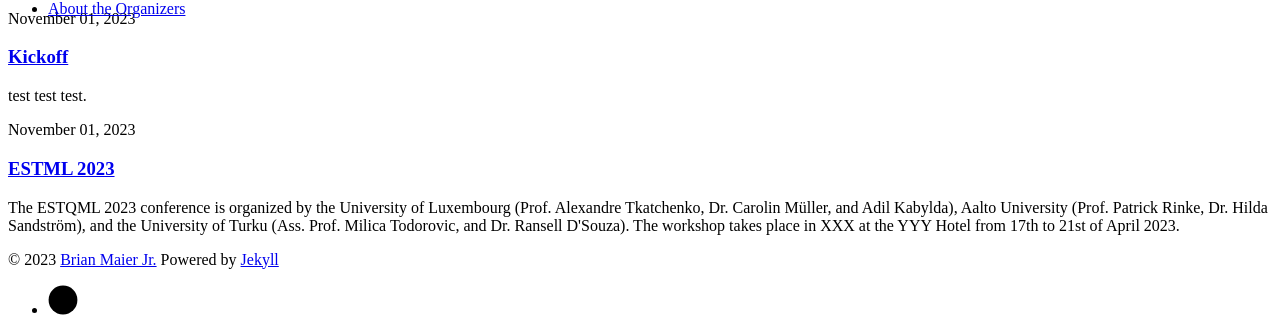
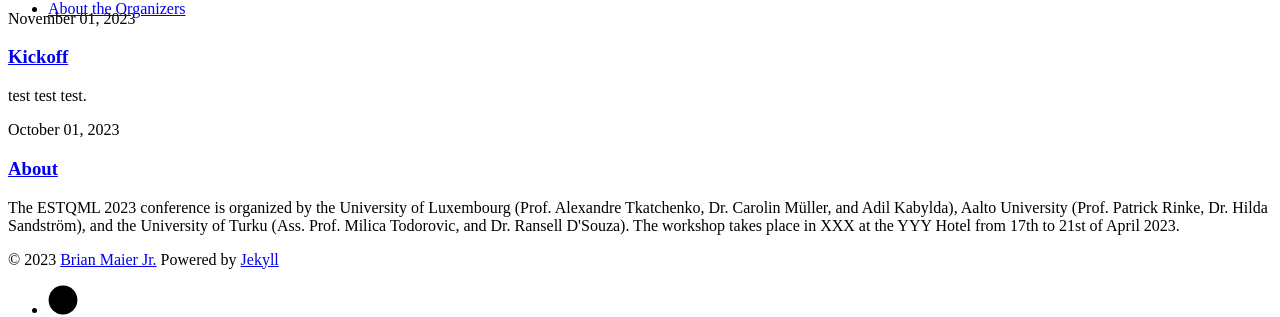
Before and after one commit to ESTML/ESTML.github.io, a Jekyll site: the page built from index.html, in a window 1280 px wide. Shown: the part 276-593 px from the top of the page. Built offline with Jekyll 4.4.1, drawn with Linux system fonts in a browser that asks for light colours; nearby versions of some CDN libraries; the list of posts is cut into pages by our own code.

Commit message:
Update 2023-11-01-about-post.markdown

```diff
--- a/_posts/2023-11-01-about-post.markdown
+++ b/_posts/2023-11-01-about-post.markdown
@@ -1,6 +1,7 @@
 ---
-layout: default
-title: ESTML 2023
+layout: post
+title:  "About"
+date:   2023-10-01
 ---
 
 The <b>ESTQML 2023</b> conference is organized by <br>
```
